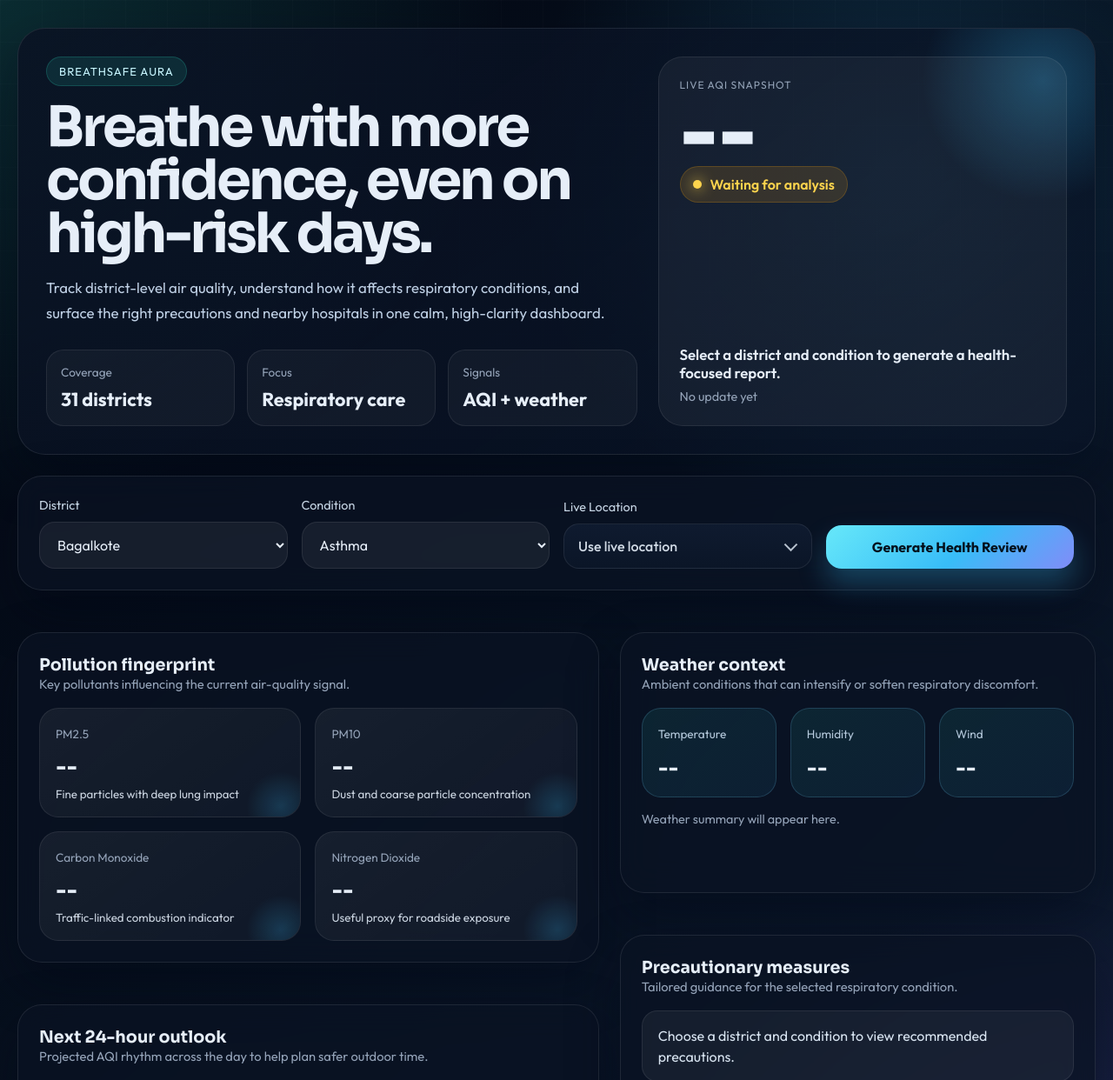
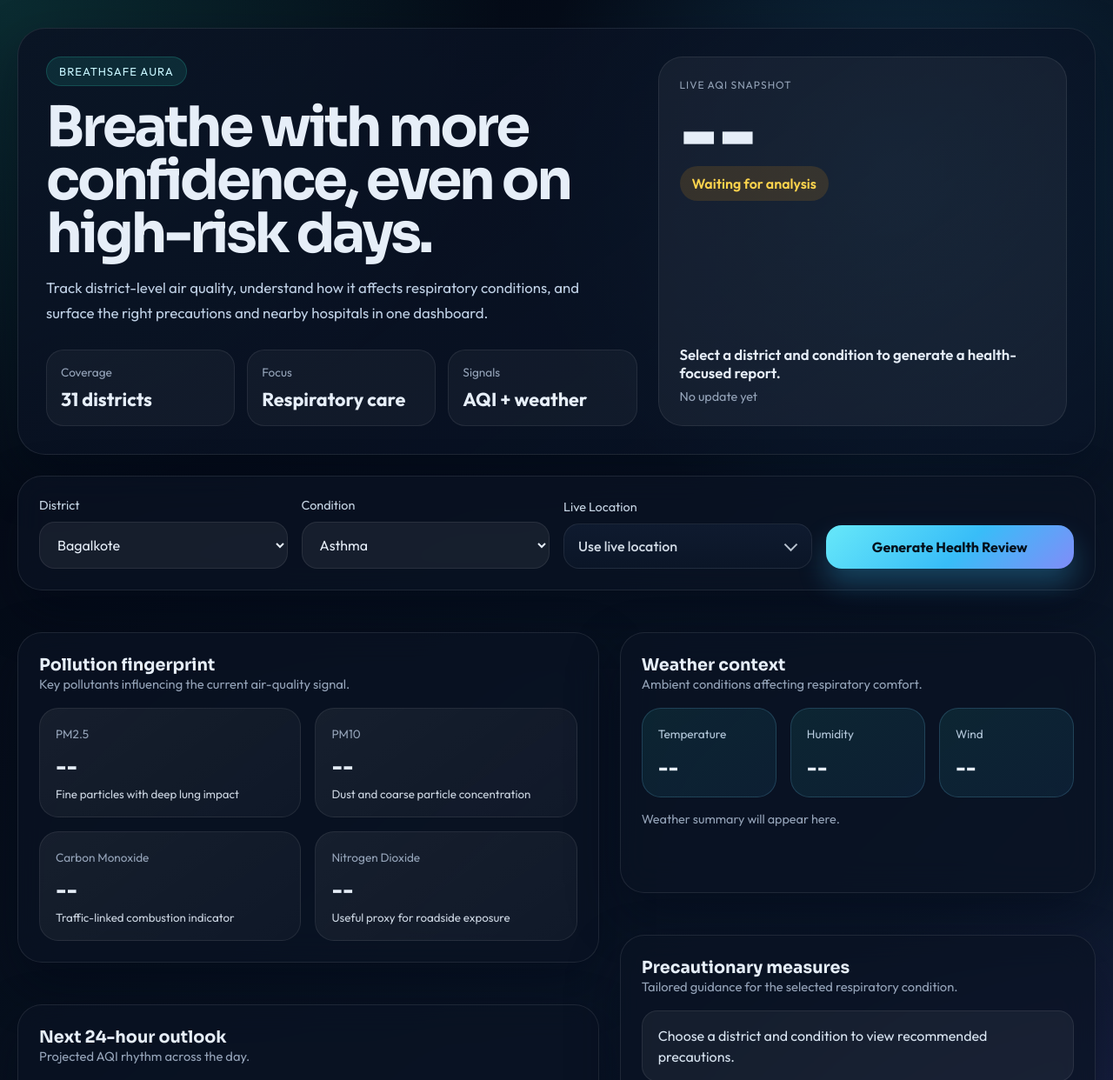
Before and after one commit to GowthamVeeraiah/Mini-Project-AQI, a Flask app: page / in a window 1280 px wide. Shown: the top 1242 px of the page at 87% size. Run offline with Flask 3, Linux system fonts and the light colour scheme.

Commit message:
Refactor index.html for cleaner structure and text
Removed unused CSS styles and simplified the HTML structure. Updated text content for clarity.

```diff
--- a/templates/index.html
+++ b/templates/index.html
@@ -11,18 +11,13 @@
 <style>
 :root{
   --bg:#07111f;
-  --bg-soft:#0e1c32;
   --panel:rgba(10,18,35,0.72);
-  --panel-strong:rgba(7,13,27,0.9);
   --line:rgba(255,255,255,0.09);
   --text:#e6eef8;
   --muted:#94a3b8;
   --good:#22c55e;
   --moderate:#f59e0b;
   --poor:#ef4444;
-  --accent:#38bdf8;
-  --accent-2:#8b5cf6;
-  --accent-3:#2dd4bf;
   --shadow:0 24px 60px rgba(2,6,23,0.45);
 }
 
@@ -43,16 +38,6 @@ body{
     linear-gradient(135deg, #030712 0%, #07111f 45%, #0e1c32 100%);
 }
 
-body::before{
-  content:"";
-  position:fixed;
-  inset:0;
-  pointer-events:none;
-  background-image:linear-gradient(rgba(255,255,255,0.03) 1px, transparent 1px),linear-gradient(90deg, rgba(255,255,255,0.03) 1px, transparent 1px);
-  background-size:48px 48px;
-  mask-image:linear-gradient(to bottom, rgba(0,0,0,0.55), transparent 92%);
-}
-
 .container{
   width:min(1240px, calc(100% - 32px));
   margin:0 auto;
@@ -60,8 +45,6 @@ body::before{
 }
 
 .hero{
-  position:relative;
-  overflow:hidden;
   display:grid;
   grid-template-columns:1.3fr 0.9fr;
   gap:24px;
@@ -70,17 +53,6 @@ body::before{
   border-radius:32px;
   background:linear-gradient(145deg, rgba(10,18,35,0.88), rgba(9,19,38,0.65));
   box-shadow:var(--shadow);
-}
-
-.hero::after{
-  content:"";
-  position:absolute;
-  width:280px;
-  height:280px;
-  right:-80px;
-  top:-80px;
-  border-radius:50%;
-  background:radial-gradient(circle, rgba(56,189,248,0.28), transparent 70%);
 }
 
 .eyebrow{
@@ -141,8 +113,6 @@ body::before{
 }
 
 .hero-panel{
-  position:relative;
-  z-index:1;
   display:flex;
   flex-direction:column;
   gap:18px;
@@ -174,34 +144,21 @@ body::before{
   padding:10px 14px;
   border-radius:999px;
   font-weight:600;
-  border:1px solid transparent;
-}
-
-.status-pill::before{
-  content:"";
-  width:10px;
-  height:10px;
-  border-radius:50%;
-  background:currentColor;
-  box-shadow:0 0 16px currentColor;
 }
 
 .status-pill.good{
   color:#86efac;
   background:rgba(34,197,94,0.14);
-  border-color:rgba(34,197,94,0.22);
 }
 
 .status-pill.moderate{
   color:#fcd34d;
   background:rgba(245,158,11,0.14);
-  border-color:rgba(245,158,11,0.22);
 }
 
 .status-pill.poor{
   color:#fda4af;
   background:rgba(239,68,68,0.14);
-  border-color:rgba(239,68,68,0.22);
 }
 
 .controls-card,
@@ -334,22 +271,10 @@ body::before{
 }
 
 .metric{
-  position:relative;
-  overflow:hidden;
   padding:18px;
   border-radius:22px;
   background:linear-gradient(145deg, rgba(255,255,255,0.06), rgba(255,255,255,0.03));
   border:1px solid rgba(255,255,255,0.08);
-}
-
-.metric::after{
-  content:"";
-  position:absolute;
-  inset:auto -18px -28px auto;
-  width:80px;
-  height:80px;
-  border-radius:50%;
-  background:radial-gradient(circle, rgba(56,189,248,0.2), transparent 70%);
 }
 
 .metric span{
@@ -471,7 +392,7 @@ canvas{
     <div>
       <div class="eyebrow">BreathSafe Aura</div>
       <h1>Breathe with more confidence, even on high-risk days.</h1>
-      <p>Track district-level air quality, understand how it affects respiratory conditions, and surface the right precautions and nearby hospitals in one calm, high-clarity dashboard.</p>
+      <p>Track district-level air quality, understand how it affects respiratory conditions, and surface the right precautions and nearby hospitals in one dashboard.</p>
       <div class="hero-stats">
         <div class="stat-chip">
           <span>Coverage</span>
@@ -562,7 +483,7 @@ canvas{
         <div class="section-title">
           <div>
             <h2>Next 24-hour outlook</h2>
-            <p>Projected AQI rhythm across the day to help plan safer outdoor time.</p>
+            <p>Projected AQI rhythm across the day.</p>
           </div>
         </div>
         <div class="chart-shell">
@@ -576,7 +497,7 @@ canvas{
         <div class="section-title">
           <div>
             <h3>Weather context</h3>
-            <p>Ambient conditions that can intensify or soften respiratory discomfort.</p>
+            <p>Ambient conditions affecting respiratory comfort.</p>
           </div>
         </div>
         <div class="weather-grid">
@@ -633,24 +554,6 @@ const districts = [
   "Uttara Kannada","Vijayanagara","Vijayapura","Yadgir"
 ];
 
-const city = document.getElementById("city");
-const condition = document.getElementById("condition");
-const aqi = document.getElementById("aqi");
-const statusPill = document.getElementById("statusPill");
-const statusText = document.getElementById("statusText");
-const updated = document.getElementById("updated");
-const pm25 = document.getElementById("pm25");
-const pm10 = document.getElementById("pm10");
-const co = document.getElementById("co");
-const no2 = document.getElementById("no2");
-const temp = document.getElementById("temp");
-const humidity = document.getElementById("humidity");
-const wind = document.getElementById("wind");
-const conditionWeather = document.getElementById("conditionWeather");
-const precautions = document.getElementById("precautions");
-const hospitals = document.getElementById("hospitals");
-const locationBtn = document.getElementById("locationBtn");
-
 const districtCenters = {
   "Bagalkote": { lat: 16.18, lon: 75.7 },
   "Ballari": { lat: 15.14, lon: 76.92 },
@@ -685,6 +588,24 @@ const districtCenters = {
   "Yadgir": { lat: 16.77, lon: 77.14 }
 };
 
+const city = document.getElementById("city");
+const condition = document.getElementById("condition");
+const aqi = document.getElementById("aqi");
+const statusPill = document.getElementById("statusPill");
+const statusText = document.getElementById("statusText");
+const updated = document.getElementById("updated");
+const pm25 = document.getElementById("pm25");
+const pm10 = document.getElementById("pm10");
+const co = document.getElementById("co");
+const no2 = document.getElementById("no2");
+const temp = document.getElementById("temp");
+const humidity = document.getElementById("humidity");
+const wind = document.getElementById("wind");
+const conditionWeather = document.getElementById("conditionWeather");
+const precautions = document.getElementById("precautions");
+const hospitals = document.getElementById("hospitals");
+const locationBtn = document.getElementById("locationBtn");
+
 for (const district of districts) {
   const option = document.createElement("option");
   option.value = district;
@@ -715,7 +636,7 @@ function createChart(data) {
       datasets: [
         {
           label: "AQI",
-          data,
+          data: data,
           borderColor: "#67e8f9",
           backgroundColor: gradient,
           fill: true,
@@ -723,24 +644,6 @@ function createChart(data) {
           borderWidth: 3,
           pointRadius: 4,
           pointBackgroundColor: "#e0f2fe"
-        },
-        {
-          label: "PM2.5 signal",
-          data: data.map((value) => Math.max(value - 18, 10)),
-          borderColor: "#c084fc",
-          fill: false,
-          tension: 0.34,
-          borderDash: [6, 6],
-          pointRadius: 0
-        },
-        {
-          label: "PM10 signal",
-          data: data.map((value) => value + 10),
-          borderColor: "#2dd4bf",
-          fill: false,
-          tension: 0.34,
-          borderDash: [4, 5],
-          pointRadius: 0
         }
       ]
     },
@@ -749,12 +652,7 @@ function createChart(data) {
       maintainAspectRatio: false,
       plugins: {
         legend: {
-          labels: {
-            color: "#cbd5e1",
-            usePointStyle: true,
-            boxWidth: 10,
-            padding: 18
-          }
+          labels: { color: "#cbd5e1" }
         }
       },
       scales: {
@@ -854,9 +752,7 @@ function useLiveLocation() {
       const nearest = findNearestDistrict(latitude, longitude);
 
       city.value = nearest.district;
-      setLocationMessage(
-        `Nearest district selected: ${nearest.district} (${nearest.distanceKm.toFixed(1)} km from district center).`
-      );
+      setLocationMessage(`Nearest district selected: ${nearest.district}`);
       locationBtn.disabled = false;
       analyze();
     },
@@ -915,11 +811,9 @@ function analyze() {
     })
     .catch((error) => {
       console.error("Error fetching AQI:", error);
-      alert("Failed to fetch AQI data. Please check your Flask server and try again.");
+      alert("Failed to fetch AQI data. Please try again.");
     });
 }
-
-
 </script>
 </body>
 </html>
```
Also changed, not shown: other parts of templates/index.html (+21 -45 lines).
